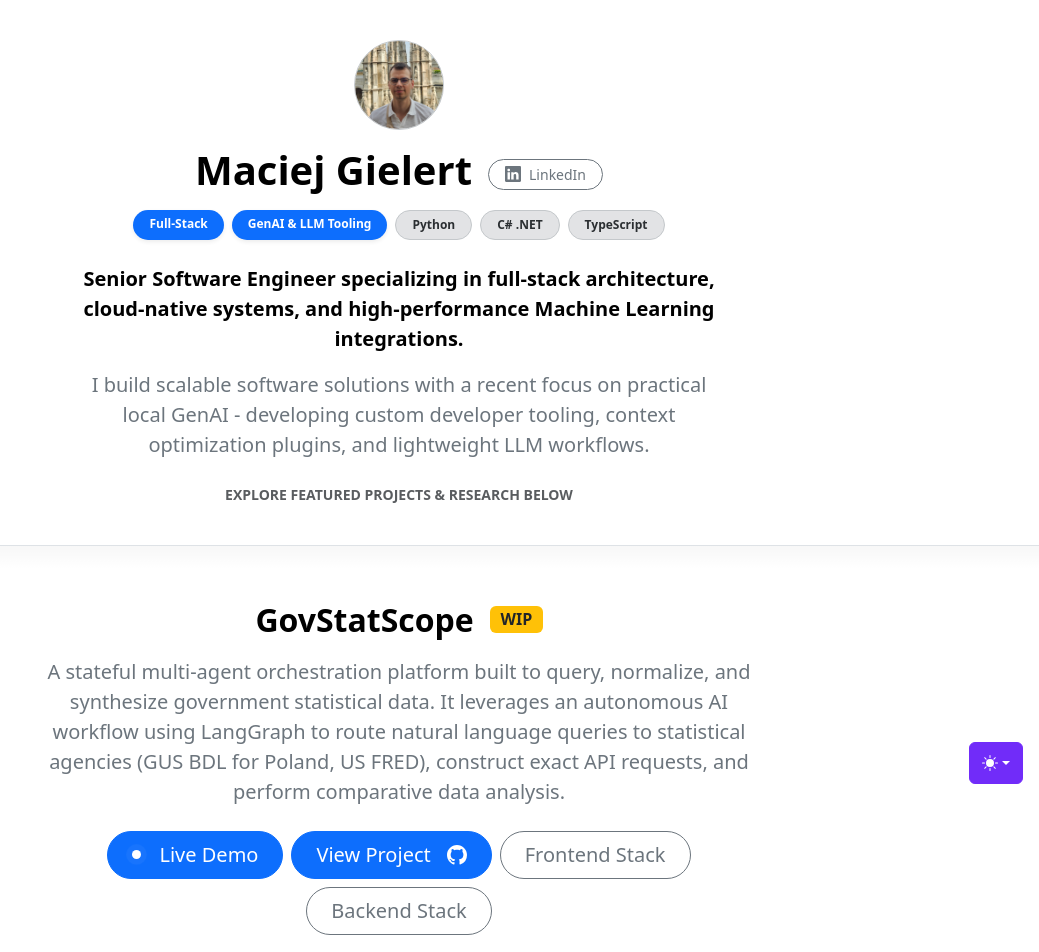
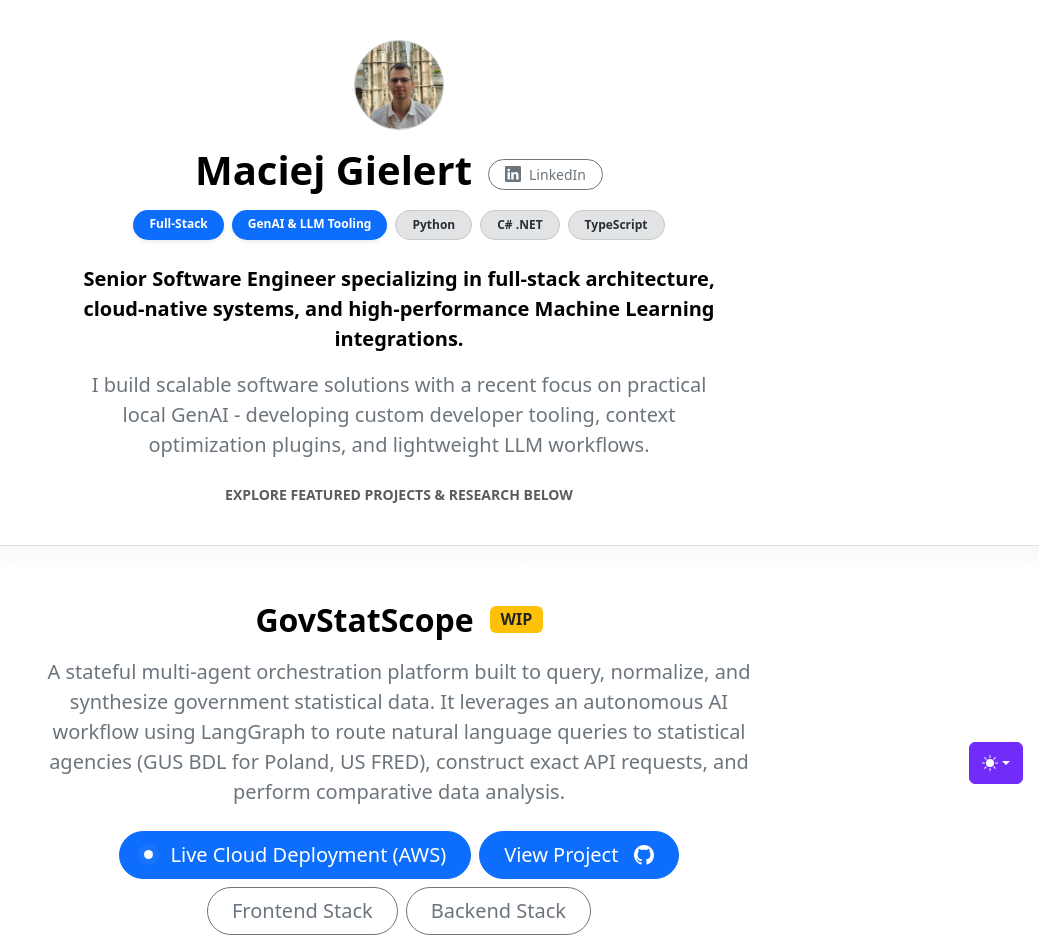
Before and after one commit to GlrtDev/glrtdev.github.io, a React (Vite) app in the folder portfolio/: page / in a window 1280 px wide. Shown: the top 952 px of the page, without its empty margins (241-1280 px from the left). Built offline with nearby package versions, Linux system fonts and the light colour scheme.

Commit message:
Add live link label

```diff
--- a/portfolio/src/App.tsx
+++ b/portfolio/src/App.tsx
@@ -46,6 +46,7 @@ const projects: Project[] = [
         'DynamoDB',
       ],
       liveLink: 'https://d1g1h19kh4uixv.cloudfront.net/', // ← replace with your real URL
+      liveLinkLabel: 'Live Cloud Deployment (AWS)',
       mainLink: 'https://github.com/GlrtDev/gov-stat-scope',
     },
   {
```
